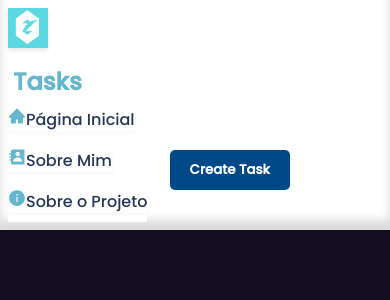
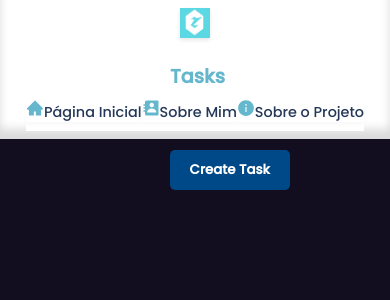
Before and after one commit to GuilhermeGomesti1/MyApiSystem, a Next.js app: page /tasks in a window 390 px wide. Shown: the top 300 px of the page. Built offline with nearby package versions, Linux system fonts and the light colour scheme.

Commit message:
Update styles.module.css

```diff
--- a/src/components/header/styles.module.css
+++ b/src/components/header/styles.module.css
@@ -84,25 +84,27 @@
 @media (max-width: 768px) {
   .header {
     flex-direction: column;
-    align-items: flex-start;
+    align-items: center;
     padding: 0.5rem;
   }
 
-  .logo {
-    margin-bottom: 0.5rem;
+  .logo { width: 30px;
+    height: 30px;
+    margin-bottom: 1rem;
   }
 
   .headerh2 {
+    font-size: 1.2rem;
     margin: 0;
     padding-top: 0.5rem;
   }
 
   .navList {
-    flex-direction: column;
-    align-items: flex-start;
+    text-align: center;
   }
 
   .navItem {
     margin: 0.5rem 0;
+    font-size: 0.9rem;
   }
 }
```
